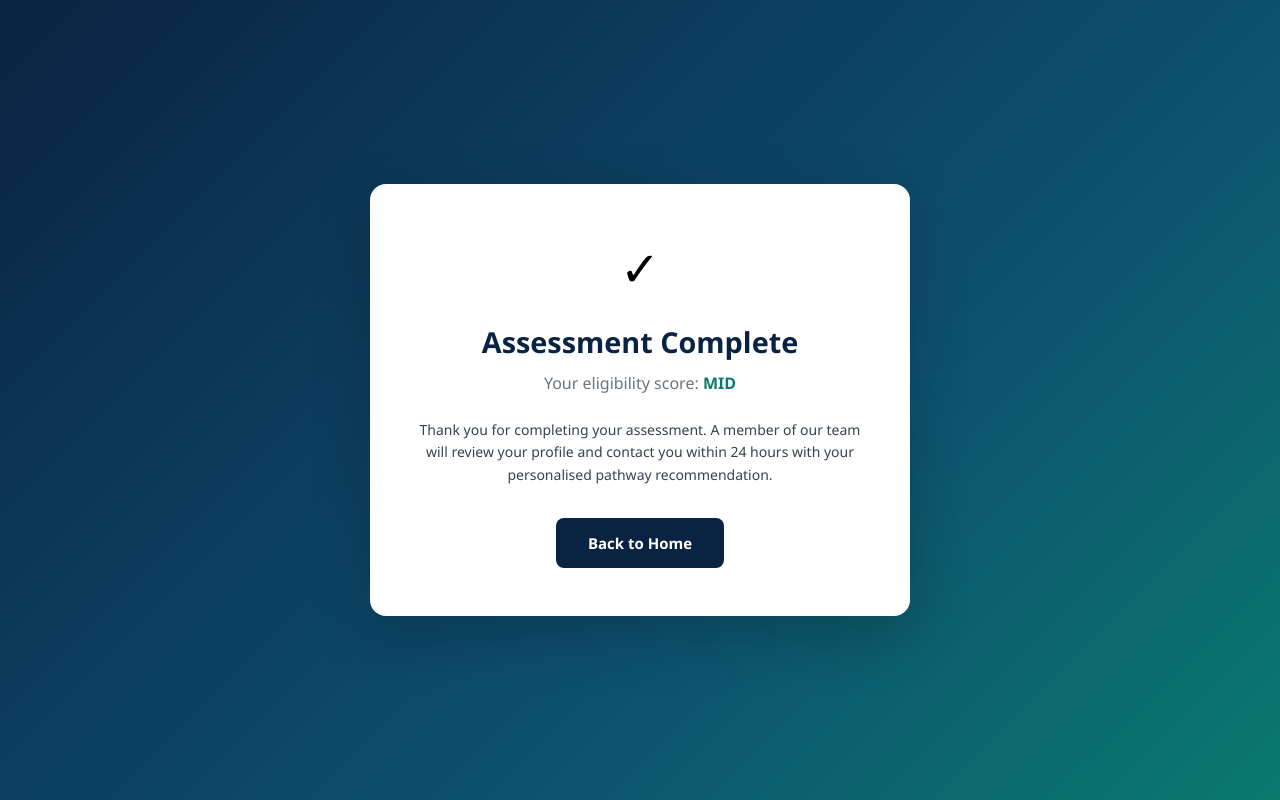
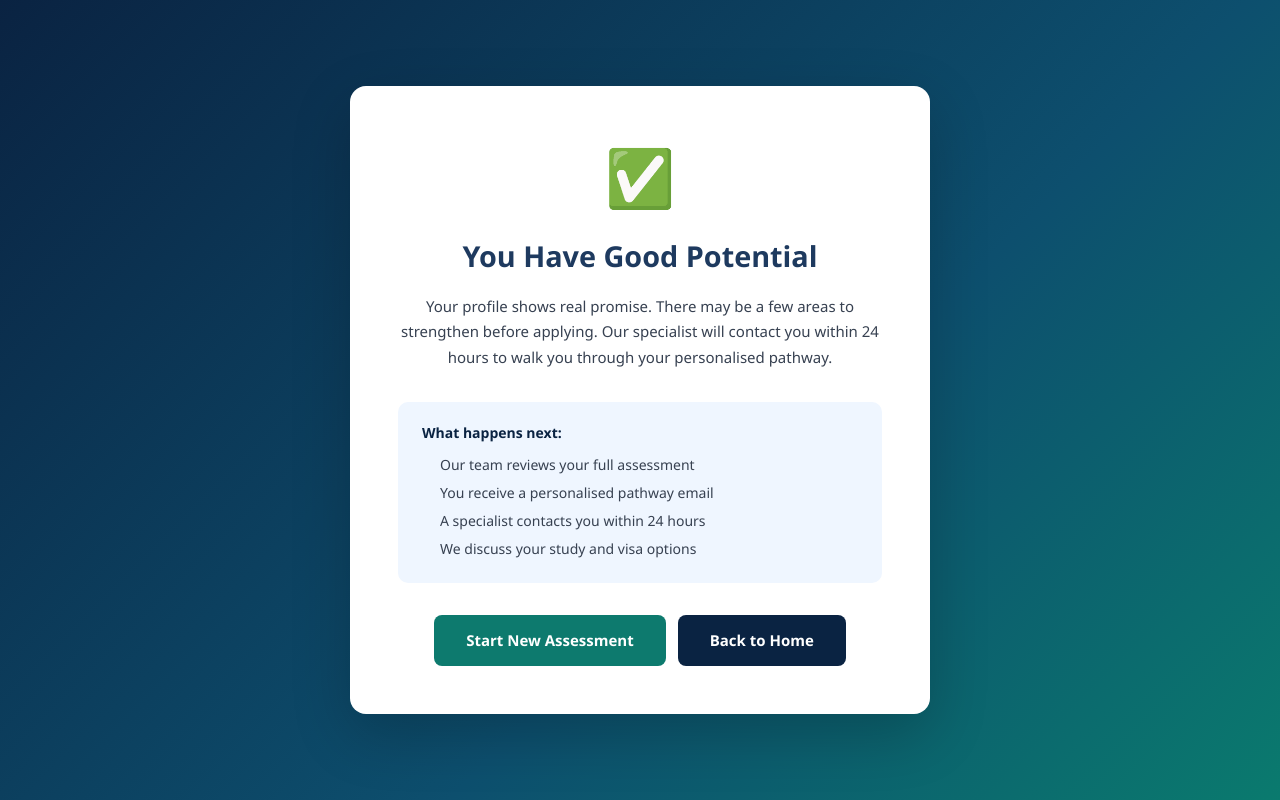
Before and after one commit to sorenastudy-stack/SorenaVisaPlatform, a Next.js app in the folder frontend/: page /eligibility/result in a window 1280 px wide. Built offline with nearby package versions, Linux system fonts and the light colour scheme.

Commit message:
fix: result page human-friendly messaging, remove MID code

```diff
--- a/frontend/src/app/eligibility/result/page.tsx
+++ b/frontend/src/app/eligibility/result/page.tsx
@@ -5,15 +5,55 @@ import { useSearchParams, useRouter } from 'next/navigation';
 function ResultContent() {
   const searchParams = useSearchParams();
   const router = useRouter();
-  const score = searchParams.get('score') || 'MID';
+  const score = (searchParams.get('score') || '').toUpperCase();
+
+  const getContent = () => {
+    if (score === 'HIGH' || score === '3') return {
+      emoji: '🎉',
+      headline: 'You Have Strong Eligibility',
+      message: 'Your profile shows excellent potential for your chosen study pathway. Our team will personally review your assessment and contact you within 24 hours with a tailored recommendation.',
+      color: '#065f46',
+      bg: '#ecfdf5',
+    };
+    if (score === 'LOW' || score === '1') return {
+      emoji: '📋',
+      headline: 'Your Pathway Needs Some Preparation',
+      message: 'Based on your assessment, there are some areas we can help you strengthen before applying. Our specialist will contact you within 24 hours to discuss a preparation plan.',
+      color: '#92400e',
+      bg: '#fffbeb',
+    };
+    return {
+      emoji: '✅',
+      headline: 'You Have Good Potential',
+      message: 'Your profile shows real promise. There may be a few areas to strengthen before applying. Our specialist will contact you within 24 hours to walk you through your personalised pathway.',
+      color: '#1e3a5f',
+      bg: '#eff6ff',
+    };
+  };
+
+  const content = getContent();
+
   return (
     <div style={{ minHeight: '100vh', background: 'linear-gradient(135deg,#0a2342 0%,#0d4f6e 60%,#0a7a6e 100%)', display: 'flex', alignItems: 'center', justifyContent: 'center', padding: '40px 24px' }}>
-      <div style={{ background: '#fff', borderRadius: 16, padding: '48px', width: '100%', maxWidth: 540, boxShadow: '0 20px 60px rgba(0,0,0,0.2)', textAlign: 'center' }}>
-        <div style={{ fontSize: 48, marginBottom: 16 }}>✓</div>
-        <h1 style={{ fontSize: '1.8rem', fontWeight: 800, color: '#0a2342', marginBottom: 8 }}>Assessment Complete</h1>
-        <p style={{ color: '#6b7280', marginBottom: 24 }}>Your eligibility score: <strong style={{ color: '#0d7a6e' }}>{score}</strong></p>
-        <p style={{ color: '#374151', fontSize: 14, lineHeight: 1.6, marginBottom: 32 }}>Thank you for completing your assessment. A member of our team will review your profile and contact you within 24 hours with your personalised pathway recommendation.</p>
-        <button onClick={() => router.push('/')} style={{ padding: '14px 32px', borderRadius: 8, background: '#0a2342', color: '#fff', fontWeight: 700, fontSize: 15, border: 'none', cursor: 'pointer' }}>Back to Home</button>
+      <div style={{ background: '#fff', borderRadius: 16, padding: '48px', width: '100%', maxWidth: 580, boxShadow: '0 20px 60px rgba(0,0,0,0.2)', textAlign: 'center' }}>
+        <div style={{ fontSize: 56, marginBottom: 16 }}>{content.emoji}</div>
+        <h1 style={{ fontSize: '1.8rem', fontWeight: 800, color: content.color, marginBottom: 16 }}>{content.headline}</h1>
+        <p style={{ color: '#374151', fontSize: 15, lineHeight: 1.7, marginBottom: 32 }}>{content.message}</p>
+        <div style={{ background: content.bg, borderRadius: 10, padding: '20px 24px', marginBottom: 32, textAlign: 'left' }}>
+          <p style={{ fontWeight: 700, color: '#0a2342', marginBottom: 8, fontSize: 14 }}>What happens next:</p>
+          <ul style={{ margin: 0, padding: '0 0 0 18px', color: '#374151', fontSize: 14, lineHeight: 2 }}>
+            <li>Our team reviews your full assessment</li>
+            <li>You receive a personalised pathway email</li>
+            <li>A specialist contacts you within 24 hours</li>
+            <li>We discuss your study and visa options</li>
+          </ul>
+        </div>
+        <button onClick={() => router.push('/eligibility')} style={{ padding: '14px 32px', borderRadius: 8, background: '#0d7a6e', color: '#fff', fontWeight: 700, fontSize: 15, border: 'none', cursor: 'pointer', marginRight: 12 }}>
+          Start New Assessment
+        </button>
+        <button onClick={() => router.push('/')} style={{ padding: '14px 32px', borderRadius: 8, background: '#0a2342', color: '#fff', fontWeight: 700, fontSize: 15, border: 'none', cursor: 'pointer' }}>
+          Back to Home
+        </button>
       </div>
     </div>
   );
```
